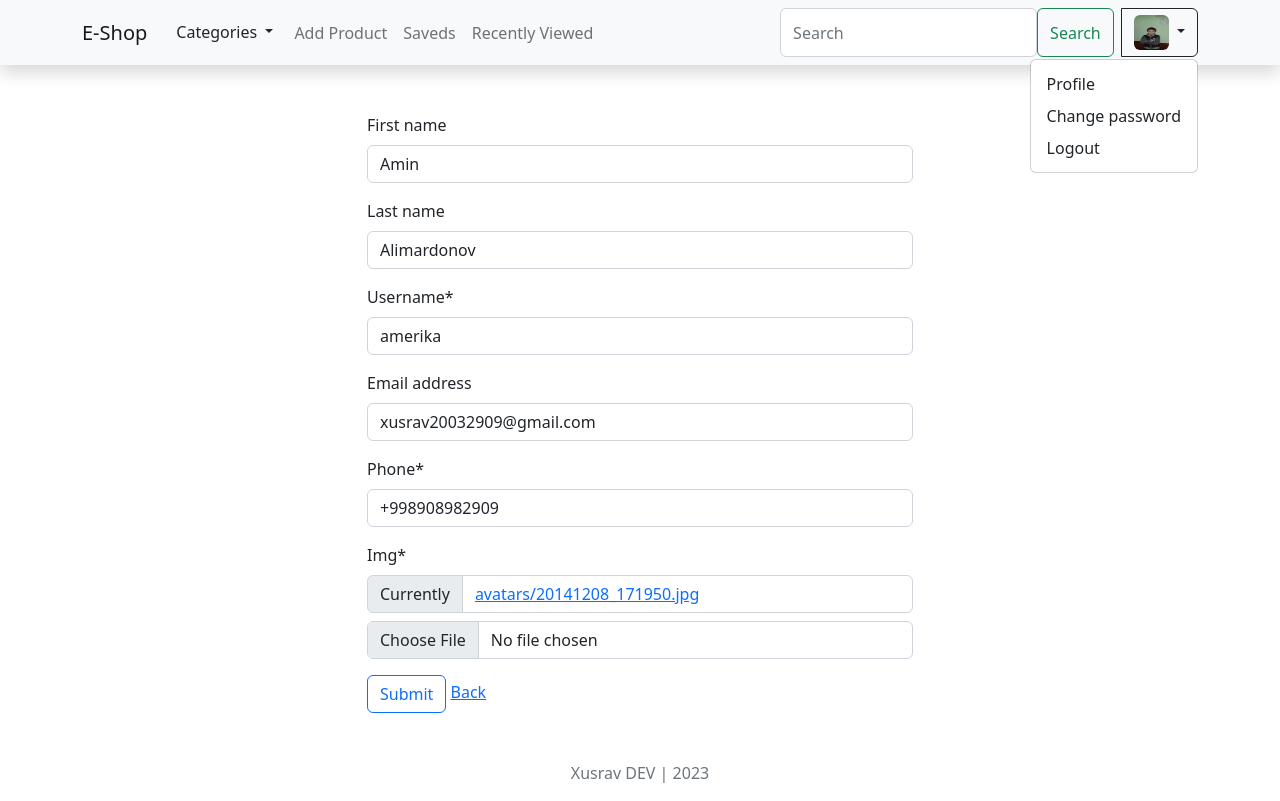
After one commit to xusraw1/e-commerce, a Django app: page /users/update in a window 1280 px wide, after a click that opens the changed part. The commit adds this page. Run offline with Django 4.2, Linux system fonts and the light colour scheme; a user stored in the database is signed in; data comes from the database, SQL or seed files in the repository; both versions use the stored data as it was after the commit; some libraries are stand-ins or nearby versions.

Commit message:
Create update profile page and end work with profiles

```diff
--- a/templates/base.html
+++ b/templates/base.html
@@ -61,7 +61,7 @@
                         <img src="{{ user.img.url }}" width="35" height="35" class="rounded" alt="">
                     </button>
                     <ul class="dropdown-menu dropdown-menu-end dropdown-menu-lg">
-                        <li><a class="dropdown-item" href="#">Profile</a></li>
+                        <li><a class="dropdown-item" href="{% url 'profile' request.user.username %}">Profile</a></li>
                         <li><a class="dropdown-item" href="{% url 'password_change' %}">Change password</a></li>
                         <li><a class="dropdown-item" href="{% url 'logout' %}">Logout</a></li>
                     </ul>
--- /dev/null
+++ b/templates/profile_update.html
@@ -0,0 +1,22 @@
+{% extends 'base.html' %}
+{% load crispy_forms_tags %}
+{% block title %} Update Profile {% endblock %}
+
+
+{% block content %}
+
+    <div class="container">
+        <div class="row">
+            <div class="col"></div>
+            <div class="col-6 mt-5">
+                <form method="post" enctype="multipart/form-data">
+                    {% csrf_token %}
+                    {{ form|crispy }}
+                    <button type="submit" class="btn btn-outline-primary">Submit</button>
+                    <a href="{% url 'profile' request.user %}">Back</a>
+                </form>
+            </div>
+            <div class="col"></div>
+        </div>
+    </div>
+{% endblock %}
--- a/users/forms.py
+++ b/users/forms.py
@@ -1,8 +1,15 @@
 from django import forms
 from .models import CustomUser
 from django.contrib.auth.forms import UserCreationForm
+
 
 class SignUpForm(UserCreationForm):
     class Meta:
         model = CustomUser
         fields = ['first_name', 'username', 'email']
+
+
+class UpdateProfile(forms.ModelForm):
+    class Meta:
+        model = CustomUser
+        fields = ['first_name', 'last_name', 'username', 'email', "username", 'phone', "img"]
--- a/users/urls.py
+++ b/users/urls.py
@@ -1,7 +1,8 @@
-from .views import SignUpView, Profile
+from .views import SignUpView, Profile, UpdateProfileView
 from django.urls import path
 
 urlpatterns = [
     path('signup/', SignUpView.as_view(), name='signup'),
     path('profile/<str:username>/', Profile.as_view(), name='profile'),
+    path('update', UpdateProfileView.as_view(), name='update'),
 ]
--- a/users/views.py
+++ b/users/views.py
@@ -1,11 +1,12 @@
 from django.shortcuts import render, redirect, get_object_or_404
-from .forms import SignUpForm
+from .forms import SignUpForm, UpdateProfile
 from django.views import View
 from django.contrib import messages
 from .models import CustomUser
+from django.contrib.auth.mixins import LoginRequiredMixin, UserPassesTestMixin
 
 
-class SignUpView(View):
+class SignUpView(UserPassesTestMixin, View):
     def get(self, request):
         form = SignUpForm()
         return render(request, 'registration/signup.html', {"form": form})
@@ -19,6 +20,13 @@ class SignUpView(View):
         else:
             return render(request, 'registration/signup.html', {"form": form})
 
+    def test_fucn(self):
+        user = self.request.user
+        if user.is_authenticated:
+            return False
+        else:
+            True
+
 
 class Profile(View):
     def get(self, request, username):
@@ -26,3 +34,20 @@ class Profile(View):
         return render(request, 'profile.html', context={
             'user': user
         })
+
+
+class UpdateProfileView(LoginRequiredMixin, View):
+    login_url = 'login'
+
+    def get(self, request):
+        form = UpdateProfile(instance=request.user)
+        return render(request, 'profile_update.html', {'form': form})
+
+    def post(self, request):
+        form = UpdateProfile(instance=request.user, data=request.POST, files=request.FILES)
+        if form.is_valid():
+            form.save()
+            messages.success(request, "You account is successfully updated!!!")
+            return redirect('profile', request.user.username)
+        else:
+            return render(request, 'registration/signup.html', {"form": form})
```
Also changed, not shown: templates/profile.html (+13 -4 lines), db.sqlite3, media/avatars/20141208_171950.jpg (added), media/avatars/IMG_20201226_202427.jpg (added).
